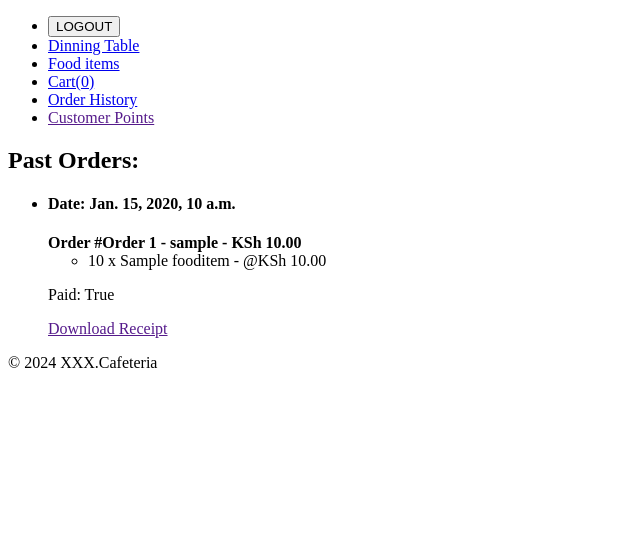
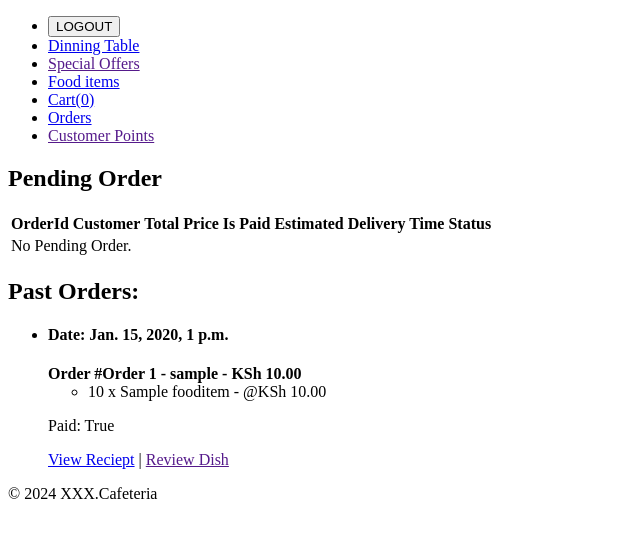
Before and after one commit to sarahwonago/CafetariaManagementSystem, a Django app: page /order-history/ in a window 1280 px wide. Shown: the top 538 px of the page, without its empty margins (0-640 px from the left). Run offline with Django 5.2, Linux system fonts and the light colour scheme; a user stored in the database is signed in; tables that the repository leaves empty hold one stand-in row (values such as "Sample post").

Commit message:
confirming orders

```diff
--- a/cafetariaproject/cafeadmin/templates/cafeadmin/_base.html
+++ b/cafetariaproject/cafeadmin/templates/cafeadmin/_base.html
@@ -15,6 +15,9 @@
                     {% csrf_token %}
                     <a href=""><button type="submit">LOGOUT</button></a>
                 </form>
+            </li>
+            <li>
+                <a href="">Special Offers</a>
             </li>
             <li>
                 <a href="{% url 'cafeadmin:home' %}">Dashboard</a>
--- a/cafetariaproject/cafeadmin/templates/cafeadmin/category_items.html
+++ b/cafetariaproject/cafeadmin/templates/cafeadmin/category_items.html
@@ -29,7 +29,7 @@
         {% for fooditem in fooditems %}
         <tr>
             <td style="font-weight: bold;">{{fooditem.name}}</td>
-            <td>{{fooditem.description}}</td>
+            <td>{{fooditem.description|truncatewords:5}}</td>
             <td>ksh.{{fooditem.price}}</td>
             <td><span><button><a href="{% url 'cafeadmin:delete-fooditem' fooditem.id category.id %}">DELETE</a></button> | <button><a href="{% url 'cafeadmin:update-fooditem' fooditem.id category.id %}">UPDATE</a></button></span></td>
         </tr>
--- a/cafetariaproject/cafeadmin/templates/cafeadmin/food_categories.html
+++ b/cafetariaproject/cafeadmin/templates/cafeadmin/food_categories.html
@@ -27,7 +27,7 @@
         {% for category in categories %}
         <tr>
             <td><a href="{% url 'cafeadmin:category-items' category.id %}">{{category.name}}</a></td>
-            <td>{{category.description}}</td>
+            <td>{{category.description|truncatewords:10}}</td>
             <td><span><button><a href="{% url 'cafeadmin:delete-category' category.id %}">DELETE</a></button> | <button><a href="{% url 'cafeadmin:update-category' category.id %}">UPDATE</a></button></span></td>
         </tr>
         {% empty %}
--- a/cafetariaproject/cafeadmin/urls.py
+++ b/cafetariaproject/cafeadmin/urls.py
@@ -4,13 +4,14 @@
                     update_category_view, category_fooditem_view, add_fooditem_view,
                     delete_fooditem_view, update_fooditem_view, dinning_table_view,
                     add_dinningtable_view, update_dinningtable_view, delete_dinningtable_view,
-                    orders_view)
+                    orders_view, confirm_orders_view)
 
 app_name = 'cafeadmin'
 
 urlpatterns = [
     path("", home_view, name="home"),
     path("orders/", orders_view, name="customer-orders"),
+    path("confirm-order/<int:order_id>/", confirm_orders_view, name="confirm-order"),
     path("categories/", categories_view, name="categories"),
     path("add_category/", add_category_view, name="add-category"),
     path("delete_category/<int:category_id>/", delete_category_view, name="delete-category"),
--- a/cafetariaproject/cafetariaproject/settings.py
+++ b/cafetariaproject/cafetariaproject/settings.py
@@ -115,7 +115,7 @@
 
 LANGUAGE_CODE = "en-us"
 
-TIME_ZONE = "UTC"
+TIME_ZONE = 'Africa/Nairobi'
 
 USE_I18N = True
 
--- a/cafetariaproject/myapps/cafetaria/models.py
+++ b/cafetariaproject/myapps/cafetaria/models.py
@@ -109,11 +109,11 @@
     total_price = models.DecimalField(max_digits=8, decimal_places=2, default=0.00)
     is_paid = models.BooleanField(default=False)
     estimated_time = models.IntegerField(
+        "Estimated Delivery Time",
         choices=ESTIMATED_TIME_CHOICES,
-        help_text="Estimated time in minutes",
         default=5
     )
-    status = models.CharField(max_length=250, default="PENDING")
+    status = models.CharField(max_length=250, default="PENDING", choices=STATUS_CHOICES)
     created_at = models.DateTimeField(auto_now_add=True)
     updated_at = models.DateTimeField(auto_now=True)
 
@@ -146,6 +146,7 @@
         validators=[MinValueValidator(1)],
         help_text="Quantity of the item"
     )
+
     total_price = models.DecimalField(max_digits=8, decimal_places=2, default=0.00)
 
     created_at = models.DateTimeField(auto_now_add=True)
--- a/cafetariaproject/myapps/cafetaria/templates/cafetaria/_base.html
+++ b/cafetariaproject/myapps/cafetaria/templates/cafetaria/_base.html
@@ -19,13 +19,16 @@
                 <a href="{% url 'cafetaria:home' %}">Dinning Table </a>
             </li>
             <li>
+                <a href="">Special Offers </a>
+            </li>
+            <li>
                 <a href="{% url 'cafetaria:food' %}">Food items </a>
             </li>
             <li>
                 <a href="{% url 'cafetaria:cart' %}">Cart({{cart_item_count}})</a>
             </li>
             <li>
-                <a href="{% url 'cafetaria:order-history' %}">Order History </a>
+                <a href="{% url 'cafetaria:order-history' %}">Orders</a>
             </li>
             <li>
                 <a href="">Customer Points </a>
--- a/cafetariaproject/myapps/cafetaria/templates/cafetaria/food_items.html
+++ b/cafetariaproject/myapps/cafetaria/templates/cafetaria/food_items.html
@@ -4,6 +4,10 @@
 {% block content %}
 <section>
     <p>Current dining table: Table {{user.userdinningtable.dinning_table.table_number}}</p>
+    <form method="get">
+        <input type="search" placeholder="search food..." name="q">
+        <button type="submit">Search</button>
+    </form>
     <h2>Available Food </h2>
     {% for category in categories %}
         <h3>{{category.name}}</h3>
--- a/cafetariaproject/myapps/cafetaria/templates/cafetaria/order_history.html
+++ b/cafetariaproject/myapps/cafetaria/templates/cafetaria/order_history.html
@@ -3,10 +3,39 @@
 
 {% block content %}
 <section>
+    <h2>Pending Order</h2>
+    <table>
+        <tr>
+            <th>OrderId</th>
+            <th>Customer</th>
+            <th>Total Price</th>
+            <th>Is Paid</th>
+            <th>Estimated Delivery Time</th>
+            <th>Status</th>
+        </tr>
+        {% if p_order %}
+        <tr>
+            <td>{{p_order.id}}</td>
+            <td>{{p_order.user.username}}</td>
+            <td>{{p_order.total_price}}</td>
+            <td>{{p_order.is_paid}}</td>
+            <td>{{p_order.estimated_time}}</td>
+            <td>{{p_order.status}}</td>
+        </tr>
+        {% else %}
+        <tr>
+            <td colspan="6">No Pending Order.</td>
+
+        </tr>
+        {% endif %}
+    </table>
+
+</section>
+<section>
     <h2>Past Orders:</h2>
-    {% if orders %}
+    {% if past_orders %}
     <ul>
-        {% for order in orders %}
+        {% for order in past_orders %}
             <li>
                 <h4>Date: {{ order.created_at }}</h4>
                 <strong>Order #{{ order}} - KSh {{ order.total_price }}</strong>
@@ -16,7 +45,8 @@
                     {% endfor %}
                 </ul>
                 <p>Paid: {{ order.is_paid }}</p>
-                <a href="">Download Receipt</a>
+                <a href="{% url 'cafetaria:order-reciept' order.id %}">View Reciept</a> |
+                <a href="">Review Dish</a>
             </li>
         {% endfor %}
     </ul>
--- a/cafetariaproject/myapps/cafetaria/views.py
+++ b/cafetariaproject/myapps/cafetaria/views.py
@@ -71,6 +71,7 @@
 
     categories = Category.objects.all()
 
+
     context = {
         "categories":categories,
 
@@ -133,12 +134,16 @@
 @login_required
 @user_passes_test(is_customer, login_url='cafetaria:handle_unauthorized_access', redirect_field_name=None)
 def checkout_view(request):
-    order = get_object_or_404(Order, user=request.user, is_paid=False)
+    user=request.user
+    order = get_object_or_404(Order, user=user, is_paid=False)
 
     # processs payment here
 
     order.is_paid = True
     order.save()
+    user_dinning = UserDinningTable.objects.get(user = user)
+    table = user_dinning.dinning_table.table_number
+
 
     return redirect("cafetaria:order-complete", order.id)
 
@@ -195,12 +200,19 @@
     user = request.user
 
     try:
-        orders = get_list_or_404(Order, user=user, is_paid=True)
+        past_orders = get_list_or_404(Order, user=user, is_paid=True, status="COMPLETE")
     except:
-        orders = None
+        past_orders = None
+
+
+    try:
+        p_order = get_object_or_404(Order, user=user, is_paid=True, status="PENDING")
+    except:
+        p_order = None
 
     context = {
-        "orders":orders,
+        "past_orders":past_orders,
+        "p_order": p_order,
     }
 
     return render(request, 'cafetaria/order_history.html', context)
```
Also changed, not shown: cafetariaproject/cafeadmin/forms.py (+13 -1 lines), cafetariaproject/cafeadmin/templates/cafeadmin/confirm_orders.html (added, +15 -0 lines), cafetariaproject/cafeadmin/templates/cafeadmin/customer_orders.html (+5 -13 lines), cafetariaproject/cafeadmin/views.py (+22 -6 lines).
